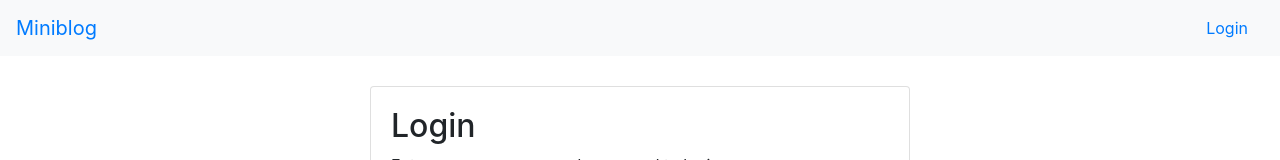
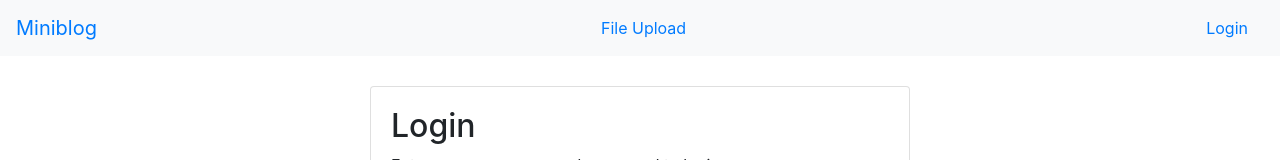
Before and after one commit to craigdanj/miniblog, a React (Create React App) app in the folder client/: page /login in a window 1280 px wide. Shown: the top 160 px of the page. Built offline with nearby package versions, Linux system fonts and the light colour scheme; what apollo-upload-client would draw is missing.

Commit message:
link to file upload page

```diff
--- a/client/src/components/App.js
+++ b/client/src/components/App.js
@@ -4,6 +4,8 @@ import {
 	Navbar,
 	NavbarBrand,
 	NavLink,
+	NavItem,
+	Nav,
 	Button
 } from 'reactstrap';
 import 'bootstrap/dist/css/bootstrap.css';
@@ -64,6 +66,14 @@ function App() {
 						<Link to="/">Miniblog</Link>
 					</NavbarBrand>
 
+					<Nav className="mr-auto" navbar>
+						{/* <Link to="/chat">Chat</Link> */}
+						<NavItem>
+							<Link to="/file-upload">File Upload</Link>
+						</NavItem>
+					</Nav>
+
+
 					{token ?
 						<Button onClick={handleLogout}>Logout {username}</Button>
 						:
@@ -87,6 +97,9 @@ function App() {
 					<Route path="/file-upload">
 						<FileUpload />
 					</Route>
+					<Route path="/chat">
+						{/* <Chat /> */}
+					</Route>
 					<Route path="/">
 						<PostList />
 					</Route>
```
